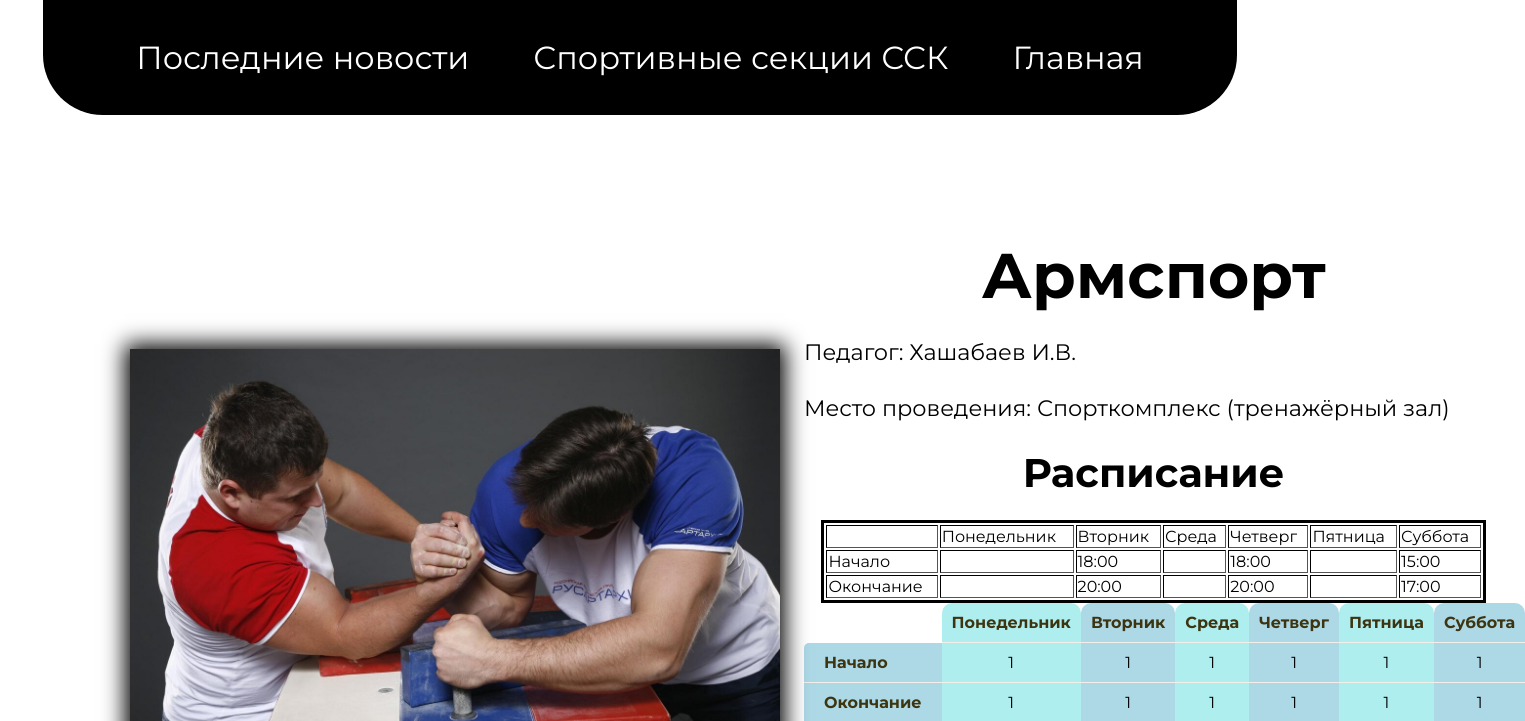
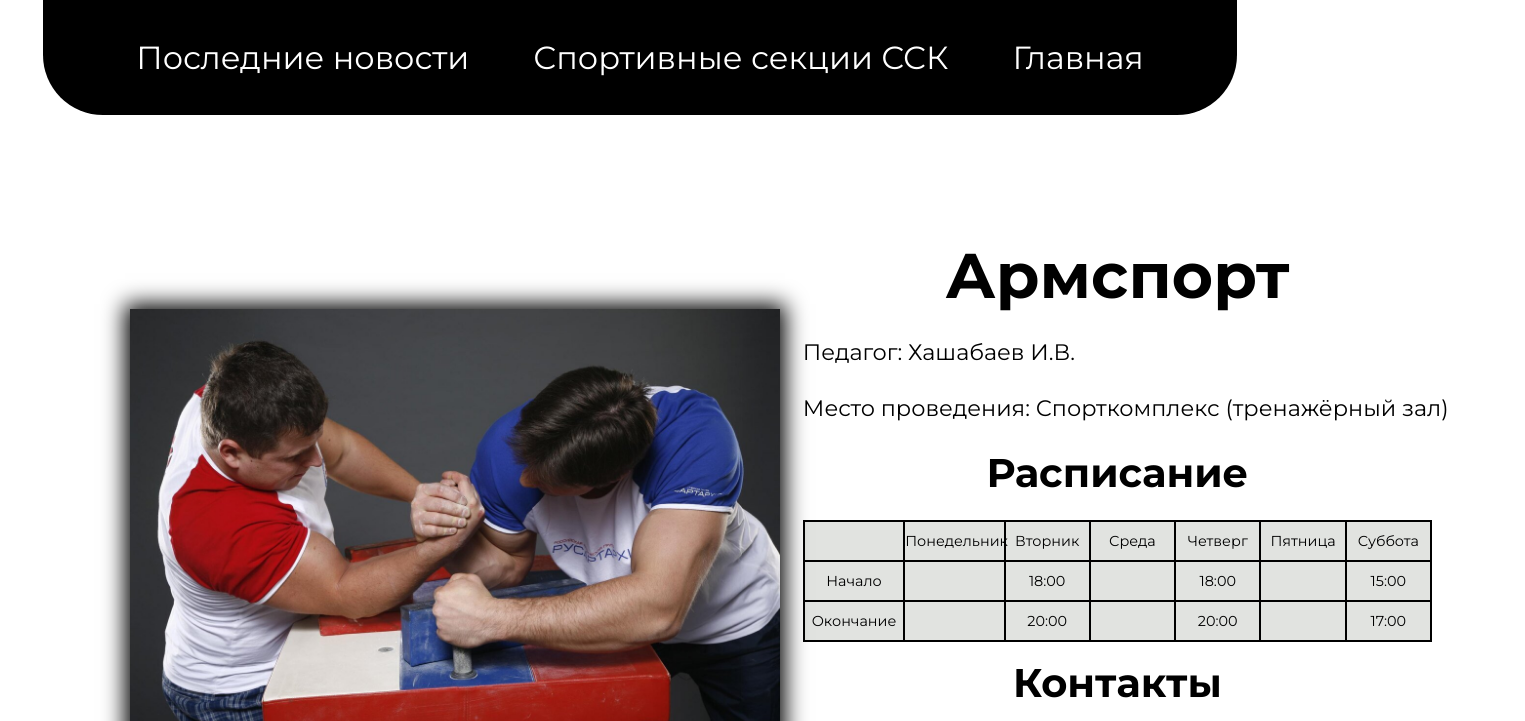
Before and after one commit to VladislavETAI/sportclub, a plain HTML site: page section_pages/armsport.html in a window 1280 px wide. Shown: the top 721 px of the page, 1525 px wide, since content can reach past the window. Drawn offline with Linux system fonts and the light colour scheme.

Commit message:
timetable to armsport

```diff
--- a/css/main.css
+++ b/css/main.css
@@ -186,7 +186,7 @@ p.zagolovoktd2{
 .vk_link:hover img{
 	height: 45px;
 }
-.timetable{
+/*.timetable{
 
 }
 table.zebra {
@@ -232,4 +232,23 @@ border-bottom-left-radius: 5px;
 .zebra tr:hover .zebra td{
 background: #D1C7BF;
 font-weight: bold;
+}*/
+
+table.timetable {
+text-align: center;
+font-size: 90%;
+border-collapse: collapse;
+border-spacing: 5px;
+background: #E1E3E0;
+border: 2px solid black;
+table-layout: fixed;
+width: 100%;
 }
+.timetable tbody tr:nth-child(2) {
+border-bottom: 2px solid black;
+border-top: 2px solid black;
+}
+.timetable td {
+padding: 10px 0px 10px 0px;
+border: 2px solid black;
+}
--- a/section_pages/armsport.html
+++ b/section_pages/armsport.html
@@ -48,7 +48,7 @@
                 </p>
                 <h2 align="center">Расписание</h2>
                 <p class="zagolovoktd2">
-                    <table align="center" border="3" id="timetable">
+                    <!-- <table align="center" border="3" id="timetable">
                         <thead>
                             <tr>
                                 <td>
@@ -121,7 +121,47 @@
                       <td>1</td>
                       <td>1</td>
                     </tr>
-                    </table>
+                    </table> -->
+                    <table align="center" class="timetable">
+                    <colgroup>
+                        <col span="1" style="width: 16%;">
+                        <col span="1" style="width: 16%;">
+                        <col span="1" style="width: 13.6%;">
+                        <col span="1" style="width: 13.6%;">
+                        <col span="1" style="width: 13.6%;" >
+                        <col span="1" style="width: 13.6%;">
+                        <col span="1" style="width: 13.6%;">
+                    </colgroup>
+                    <tbody>
+                     <tr>
+                      <td></td>
+                      <td style="padding: 0px;">Понедельник</td>
+                      <td>Вторник</td>
+                      <td>Среда</td>
+                      <td>Четверг</td>
+                      <td>Пятница</td>
+                      <td>Суббота</td>
+                     </tr>
+                    <tr>
+                      <td>Начало</td>
+                      <td></td>
+                      <td>18:00</td>
+                      <td></td>
+                      <td>18:00</td>
+                      <td></td>
+                      <td>15:00</td>
+                    </tr>
+                    <tr>
+                      <td>Окончание</td>
+                      <td></td>
+                      <td>20:00</td>
+                      <td></td>
+                      <td>20:00</td>
+                      <td></td>
+                      <td>17:00</td>
+                    </tr>
+                </tbody>
+                     </table>
                 </p>
                 <h2 align="center">Контакты</h2>
                 <h3 class="vk_link_heading">
```
